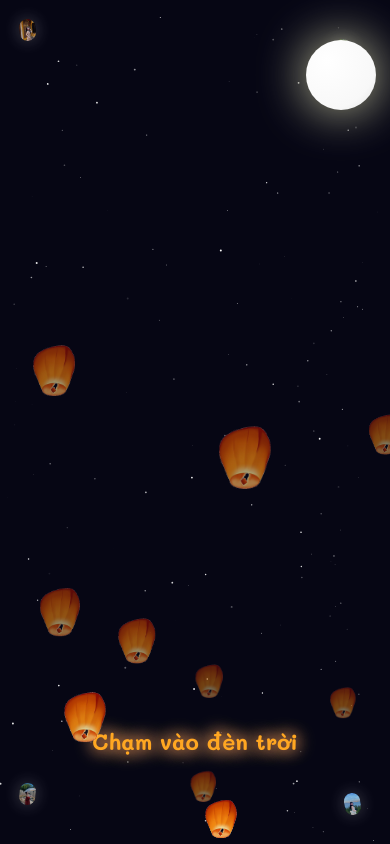
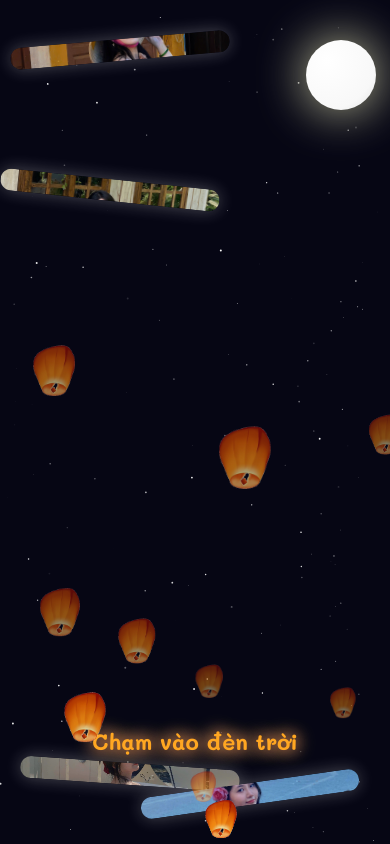
Before and after one commit to SurpriseYDS/thuha, a plain HTML site: page index.html in a window 390 px wide. Drawn offline with Linux system fonts and the light colour scheme.

Commit message:
Update index.html

```diff
--- a/index.html
+++ b/index.html
@@ -245,13 +245,25 @@
 }
 @media (max-width: 600px) {
     .corner {
-        width: 120px;
-        opacity: 0.85;
+        width: 200px !important;
+        opacity: 0.9;
     }
-    .corner.top-left { top: 20px; left: 20px; }
-    .corner.top-right { top: 40px; right: 40px; }
-    .corner.bottom-left { bottom: 40px; left: 20px; }
-    .corner.bottom-right { bottom: 30px; right: 30px; }
+    .corner.top-left {
+        top: 40px;
+        left: 20px;
+    }
+    .corner.top-right {
+        top: 180px;
+        right: 180px;
+    }
+    .corner.bottom-left {
+        bottom: 60px;
+        left: 30px;
+    }
+    .corner.bottom-right {
+        bottom: 40px;
+        right: 40px;
+    }
 }
     </style>
 </head>
```
